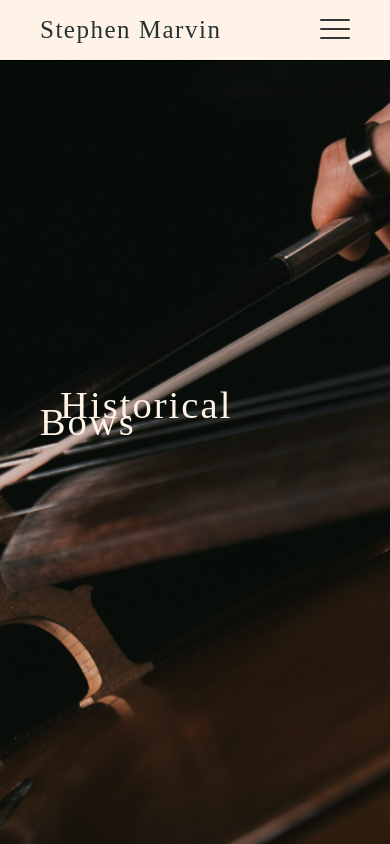
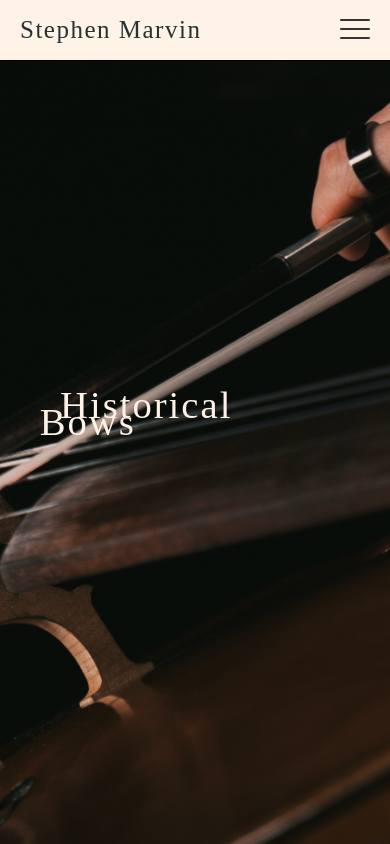
Before and after one commit to IlyaMarvinIlyashyk/historical-bows, a Gatsby site: page / in a window 390 px wide. Shown: the top 844 px of the page. Built offline with nearby package versions, Linux system fonts and the light colour scheme; Gatsby itself is replaced by a stand-in of ours.

Commit message:
tweaking nav hamburger

```diff
--- a/src/components/expandIcon.js
+++ b/src/components/expandIcon.js
@@ -25,6 +25,7 @@ const MenuIconWrapper = styled.div`
     left: 0;
     transform: rotate(90deg);
     transition: 0.25s ease-in-out;
+    top: 50%;
 
     &:nth-child(1) {
       transform: rotate(0deg);
--- a/src/components/nav.js
+++ b/src/components/nav.js
@@ -25,7 +25,7 @@ const navItems = [
       { label: "Satiné-Cacique", link: "/materials/#satiné-cacique" },
       { label: "Snakewood", link: "/materials/#snakewood" },
       { label: "Pernambuco", link: "/materials/#pernambuco" },
-      { label: "Ebony and Ivory", link: "/materials/#ebony-and-ivory" },
+      { label: "Ebony & Ivory", link: "/materials/#ebony-and-ivory" },
       { label: "Alternatives", link: "/materials/#alternatives" },
     ],
   },
@@ -45,12 +45,12 @@ const NavWrapper = styled.nav`
   display: flex;
   flex-direction: row;
   justify-content: space-between;
-  padding: 0rem 4rem;
+  padding: 0rem 6rem;
   background: var(--linen);
   position: fixed;
   z-index: 10;
-  width: calc(100% - 8rem);
-  max-width: calc(1980px - 8rem);
+  width: calc(100% - 12rem);
+  max-width: calc(1980px - 12rem);
   text-transform: lowercase;
   align-items: center;
   transition: height 0.2s ease, opacity 0.2s ease;
@@ -77,6 +77,10 @@ const NavWrapper = styled.nav`
 
     > li {
       padding: 3rem 2rem;
+
+      &:last-of-type {
+        padding-right: 0;
+      }
     }
   }
 
@@ -93,7 +97,7 @@ const NavWrapper = styled.nav`
   .name-link {
     padding: 0 2rem;
     font-family: "Seaweed Script";
-    font-size: clamp(2.5rem, 2vw, 4rem);
+    font-size: clamp(2.5rem, 2vw, 4.25rem);
     text-transform: none;
   }
 
@@ -180,6 +184,8 @@ const NavWrapper = styled.nav`
   @media (max-width: 1000px) {
     height: 6rem;
     align-items: flex-start;
+    padding: 0rem 2rem;
+    width: calc(100% - 4rem);
     overflow: ${(props) => (props.hamburgerOpen ? "auto" : "hidden")};
 
     ul {
@@ -214,14 +220,15 @@ const NavWrapper = styled.nav`
         .expand-icon-wrapper {
           position: absolute;
           right: 0;
-          top: 50%;
+          top: 30%;
+          cursor: pointer;
         }
       }
     }
 
     .second-nav {
       padding: 0;
-      font-size: 2rem;
+      font-size: 2.25rem;
       top: 15px;
       align-items: flex-start;
       width: calc(100vw - 8rem);
@@ -240,7 +247,7 @@ const NavWrapper = styled.nav`
         padding: 1rem 0;
 
         + .expand-icon-wrapper {
-          top: 38px;
+          top: 23px;
 
           div > :nth-child(2) {
             transform: rotate(0deg);
@@ -410,7 +417,7 @@ const Nav = () => {
           ))}
           <span
             className={`second-nav-background ${
-              activeSubMenuName !== null && "active"
+              activeSubMenuName !== null && !isHamburgerBreakpoint && "active"
             }`}
           ></span>
         </li>
```
